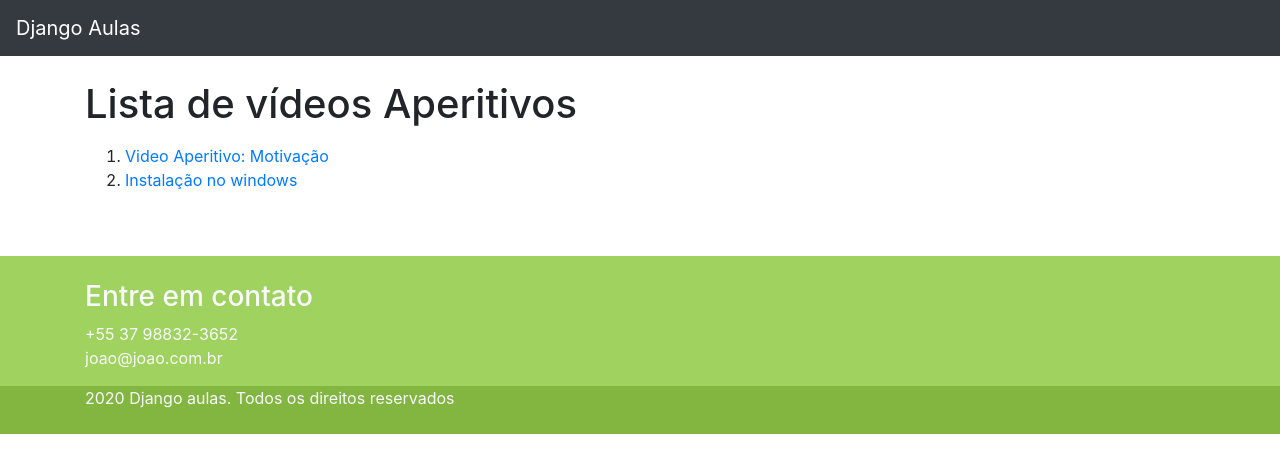
After one commit to joaogarciadelima/django-aulas, a Django app: page /aperitivos/ in a window 1280 px wide. The commit adds this page. Shown: the top 473 px of the page. Run offline with Django 3.2, Linux system fonts and the light colour scheme; some libraries are stand-ins or nearby versions.

Commit message:
Inserida pagina de indice dos videos
closes #42

```diff
--- /dev/null
+++ b/djangoaulas/aperitivos/templates/aperitivos/indice.html
@@ -0,0 +1,21 @@
+{% extends 'base/base.html' %}
+{% load static %}
+
+{% block title %}Controle de aulas - Aperitivo{% endblock title %}
+{% block description %}Página todos os videos gratuitos{% endblock description %}
+{% block body %}
+    <div class="container">
+        <div class="row">
+            <div class="col-md-12">
+                <h1 class="mt-4 mb-3">Lista de vídeos Aperitivos</h1>
+                <ol>
+                    {% for video in videos %}
+                        <li><a href="{{ video.get_absolute_url }}">{{ video.titulo | default:"Faltando Título" }}</a></li>
+                    {% empty %}
+                        <li>Não foi encontrado nenhum vídeo de aperitivo</li>
+                    {% endfor %}
+                </ol>
+            </div>
+        </div>
+    </div>
+{% endblock body %}
--- a/djangoaulas/aperitivos/urls.py
+++ b/djangoaulas/aperitivos/urls.py
@@ -1,8 +1,9 @@
 from django.urls import path
 
-from djangoaulas.aperitivos.views import video
+from djangoaulas.aperitivos.views import video, indice
 
 app_name = 'aperitivos'
 urlpatterns = [
     path('<slug:slug>', video, name='video'),
+    path('', indice, name='indice')
 ]
--- a/djangoaulas/aperitivos/views.py
+++ b/djangoaulas/aperitivos/views.py
@@ -1,17 +1,29 @@
 from django.shortcuts import render
+from django.urls import reverse
+
+
+class Video:
+    def __init__(self, slug, titulo, vimeo_id):
+        self.slug = slug
+        self.titulo = titulo
+        self.vimeo_id = vimeo_id
+
+    def get_absolute_url(self):
+        return reverse('aperitivos:video', args=(self.slug,))
+
+
+videos = [
+    Video('motivacao', 'Video Aperitivo: Motivação', 393131909),
+    Video('instalacao-windows', 'Instalação no windows', 393131909),
+]
+
+videos_dct = {v.slug: v for v in videos}
 
 
 def video(request, slug):
-    videos = {
-        'motivacao': {
-            'titulo': 'Video Aperitivo: Motivação',
-            'vimeo_id': 393131909,
-        },
+    video = videos_dct[slug]
+    return render(request, 'aperitivos/video.html', context={'video': video})
 
-        'instalacao-windows': {
-            'titulo': 'Instalação no windows',
-            'vimeo_id': 393131909,
-        },
-    }
-    video = videos[slug]
-    return render(request, 'aperitivos/video.html', context={'video': video})
+
+def indice(request):
+    return render(request, 'aperitivos/indice.html', context={'videos': videos})
--- a/djangoaulas/base/templates/base/base.html
+++ b/djangoaulas/base/templates/base/base.html
@@ -28,30 +28,6 @@
     </button>
 </nav>
 {% block body %}{% endblock body %}
-<footer class="main-footer mt-5 pt-4 text-light">
-    <div class="container">
-        <div class="row">
-            <div class="col">
-                <h3>Entre em contato</h3>
-                <address>
-                    <a href="tel:+5537988323652" class="text-light">+55 37 98832-3652</a>
-                    <br/>
-                    <a href="mailto:joao@joao.com.br" class="text-light">joao@joao.com.br</a>
-                </address>
-            </div>
-
-        </div>
-    </div>
-    <div class="rights pb-4">
-        <div class="container">
-            <div class="row">
-                <div class="col">
-                    {% now 'Y' %} Django aulas. Todos os direitos reservados
-                </div>
-            </div>
-        </div>
-    </div>
-</footer>
-
+{% include 'base/footer.html' with contato_email='joao@joao.com.br' only %}
 </body>
 </html>
--- /dev/null
+++ b/djangoaulas/base/templates/base/footer.html
@@ -0,0 +1,24 @@
+<footer class="main-footer mt-5 pt-4 text-light">
+    <div class="container">
+        <div class="row">
+            <div class="col">
+                <h3>Entre em contato</h3>
+                <address>
+                    <a href="tel:+5537988323652" class="text-light">+55 37 98832-3652</a>
+                    <br/>
+                    <a href="mailto:{{contato_email}}" class="text-light">{{contato_email}}</a>
+                </address>
+            </div>
+
+        </div>
+    </div>
+    <div class="rights pb-4">
+        <div class="container">
+            <div class="row">
+                <div class="col">
+                    {% now 'Y' %} Django aulas. Todos os direitos reservados
+                </div>
+            </div>
+        </div>
+    </div>
+</footer>
--- a/djangoaulas/base/views.py
+++ b/djangoaulas/base/views.py
@@ -5,4 +5,4 @@ from django.shortcuts import render
 
 
 def home(request):
-    return render(request, 'base/home.html')
+    return render(request, 'base/home.html',)
```
Also changed, not shown: djangoaulas/aperitivos/tests/tests_indice.py (added, +34 -0 lines), djangoaulas/base/tests/test_home.py (+4 -0 lines), djangoaulas/aperitivos/tests/__init__.py (added), djangoaulas/aperitivos/tests/tests_video.py (renamed from djangoaulas/aperitivos/tests.py).
